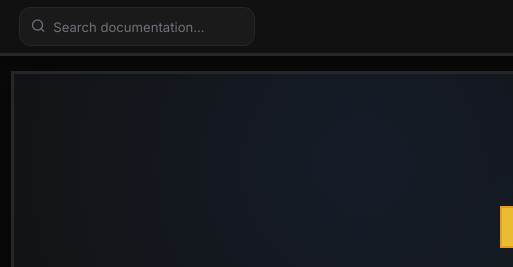
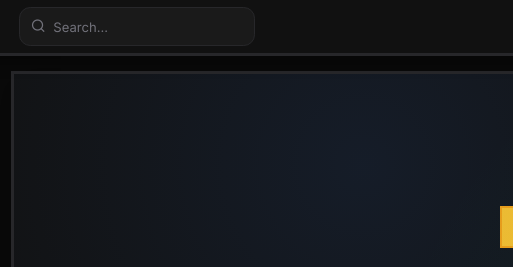
Before and after one commit to Init-Abdellm/AAABUILDER, a website: page docs/docs-ui/index.html in a window 1280 px wide. Shown: the top 267 px of the page, 44-557 px from the left. Drawn offline with nearby package versions, Linux system fonts and the light colour scheme.

Commit message:
Update index.html

```diff
--- a/docs/docs-ui/index.html
+++ b/docs/docs-ui/index.html
@@ -94,7 +94,7 @@
                 <div class="search-container">
                     <div class="search-box" id="search-box">
                         <i class="ri-search-line search-icon"></i>
-                        <input id="search-input" type="text" placeholder="Search documentation..." aria-label="Search documentation"/>
+                        <input id="search-input" type="text" placeholder="Search..." aria-label="Search"/>
                         <button class="search-clear" id="search-clear" aria-label="Clear search">
                             <i class="ri-close-line"></i>
                         </button>
```
